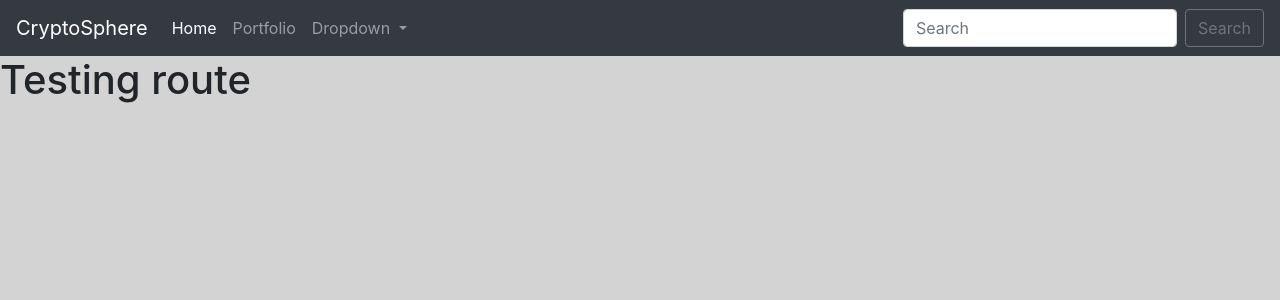
After one commit to merlz6/CryptoShpere, a Django app: template crypto_sphere/templates/portfolio.html in a window 1280 px wide. The commit adds this page. Shown: the top 300 px of the page. Run offline with Django 3.2, Linux system fonts and the light colour scheme; the template is opened without the code that fills it, so the values that code supplies are empty; some libraries are stand-ins or nearby versions.

Commit message:
portfolio route working

```diff
--- a/crypto_sphere/assets/css/layout.css
+++ b/crypto_sphere/assets/css/layout.css
@@ -16,3 +16,7 @@
   margin: 10px auto;
   text-align: center;
 }
+
+body {
+  background-color: lightGrey;
+}
--- a/crypto_sphere/crypto_sphere/urls.py
+++ b/crypto_sphere/crypto_sphere/urls.py
@@ -22,6 +22,7 @@ from . import views
 urlpatterns = [
     url(r'^admin/', admin.site.urls),
     url(r'^$', views.home_page),
+    url(r'^portfolio/', views.portfolio_page),
 ]
 
 
--- a/crypto_sphere/templates/layout.html
+++ b/crypto_sphere/templates/layout.html
@@ -31,7 +31,7 @@
             <a class="nav-link" href="#">Home <span class="sr-only">(current)</span></a>
           </li>
           <li class="nav-item">
-            <a class="nav-link" href="#">Link</a>
+            <a class="nav-link" href="#">Portfolio</a>
           </li>
           <li class="nav-item dropdown">
             <a class="nav-link dropdown-toggle" href="#" id="navbarDropdown" role="button" data-toggle="dropdown" aria-haspopup="true" aria-expanded="false">
--- /dev/null
+++ b/crypto_sphere/templates/portfolio.html
@@ -0,0 +1,9 @@
+{% extends "layout.html" %}
+
+{% block title %}CryptoSphere{% endblock %}
+
+{% block content %}
+
+<h1>Testing route</h1>
+
+{% endblock %}
```
Also changed, not shown: crypto_sphere/crypto_sphere/views.py (+12 -0 lines), 2 other files.
